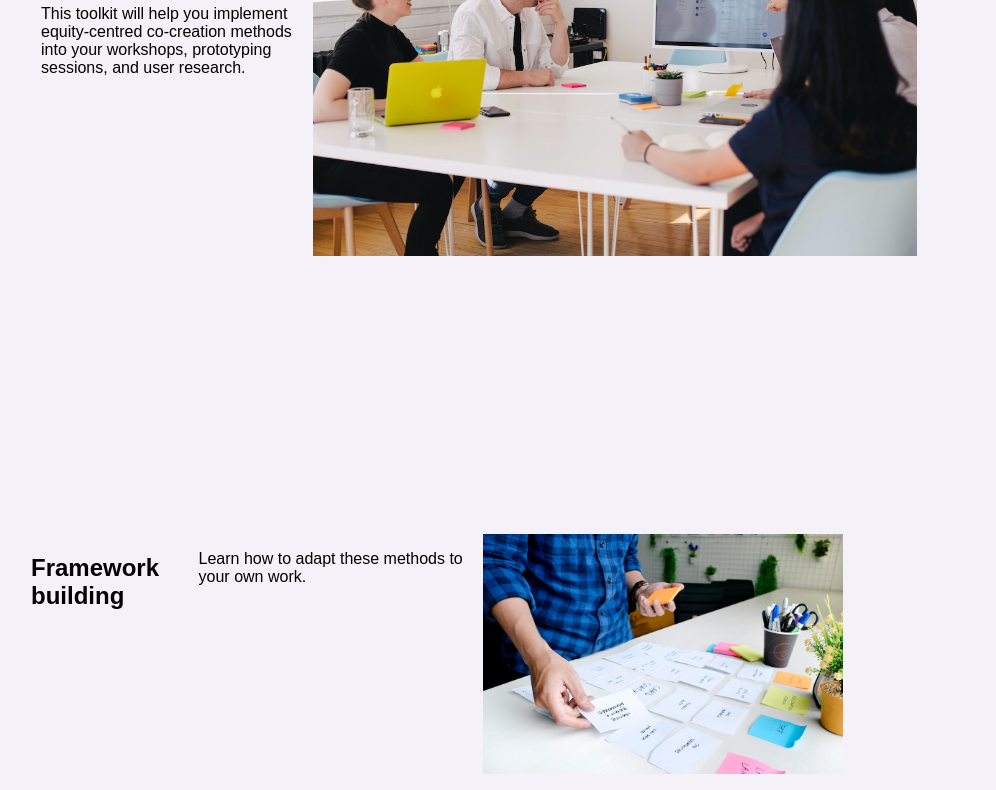
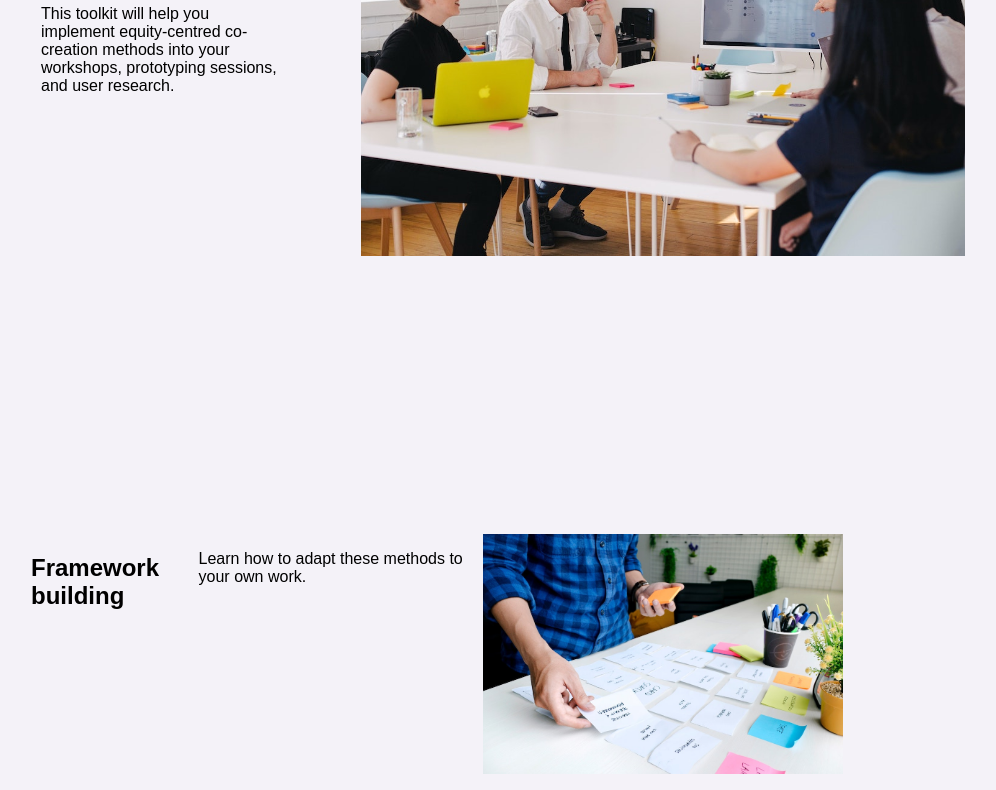
Before and after one commit to katematesic/comp-studio, a plain HTML site: page index.html in a window 1280 px wide. Shown: the part 401-1191 px from the top of the page, without its empty margins (161-1157 px from the left). Drawn offline with Linux system fonts and the light colour scheme; a script that the page names is missing.

Commit message:
Fix to grid

```diff
--- a/style.css
+++ b/style.css
@@ -2,21 +2,21 @@
 
 .grid-container {
   display: grid;
-  grid-template-columns: auto auto auto auto;
-  grid-gap: 20px;
+  grid-template-columns: auto auto auto auto auto auto;
+  grid-gap: 80px;
   padding: 10px;
 }
 
 .grid-container > div {
-  padding: 10px 30;
+  padding: 10px 20;
 }
 
 .item1 {
-  grid-column: 1 / span 3;
+  grid-column: 1 / span 4;
 }
 
-.item3 {
-  grid-column: 2 / span 2;
+.item2 {
+  grid-column: 5 / span 2;
 }
 
 
```
